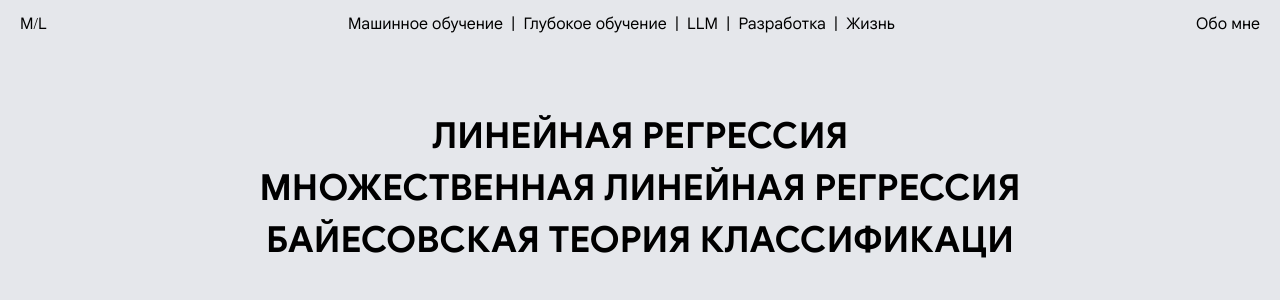
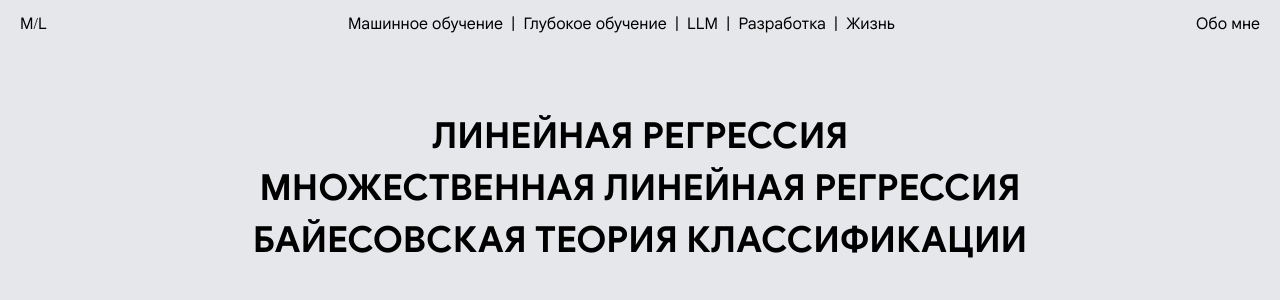
Before and after one commit to Misha-the-Creator/MishinLearningWebApp, a React (Vite) app: page /ml in a window 1280 px wide. Shown: the top 300 px of the page. Built offline with nearby package versions, Linux system fonts and the light colour scheme; a web font is replaced by a local one.

Commit message:
test artciles display

```diff
--- a/src/routes/ml/index.tsx
+++ b/src/routes/ml/index.tsx
@@ -6,7 +6,7 @@ import Line from "../../../public/images/Line.png";
 import MLine from "../../../public/images/MLine.png";
 import "katex/dist/katex.min.css";
 import katex from "katex";
-import { image } from "motion/react-client";
+import { Link } from "@tanstack/react-router";
 
 export const Route = createFileRoute("/ml/")({
   component: RouteComponent,
@@ -23,18 +23,21 @@ function RouteComponent() {
   const themesArray = [
     {
       theme: "Линейная регрессия",
+      route: "linear-regression",
       id: 1,
       image: Line,
       formula: "y = \\beta_0 + \\beta_1 x",
     },
     {
       theme: "Множественная линейная регрессия",
+      route: "multiple-linear-regression",
       id: 2,
       image: MLine,
       formula: "y = \\beta_0 + \\beta_1 x_1 + \\beta_2 x_2 + \\ldots",
     },
     {
-      theme: "Байесовская теория классификаци",
+      theme: "Байесовская теория классификации",
+      route: "bayesian-clasification-theory",
       id: 3,
       image: Bayes,
       formula: "P(A|B) = \\frac{P(B|A)\\cdot P(A)}{P(B)}",
@@ -51,7 +54,9 @@ function RouteComponent() {
           onMouseEnter={() => setIsHovered(elem)}
           onMouseLeave={() => setIsHovered(null)}
         >
-          {elem.theme}
+          <Link to={`/ml/$article`} params={{ article: elem.route }}>
+            {elem.theme}
+          </Link>
         </motion.button>
       ))}
       {isHovered && (
@@ -60,13 +65,15 @@ function RouteComponent() {
             src={isHovered.image}
             alt={isHovered.theme}
             className="absolute top-0 left-20 w-60 border"
-            initial={{ opacity: 0 }}
-            animate={{ opacity: 1 }}
+            initial={{ opacity: 0, filter: "blur(2px)" }}
+            animate={{ opacity: 1, filter: "blur(0px)" }}
+            transition={{ duration: 0.6, ease: "easeInOut" }}
           />
           <motion.div
             className="absolute top-100 right-20 text-xl"
-            initial={{ opacity: 0 }}
-            animate={{ opacity: 1 }}
+            initial={{ opacity: 0, filter: "blur(2px)" }}
+            animate={{ opacity: 1, filter: "blur(0px)" }}
+            transition={{ duration: 0.6, ease: "easeInOut" }}
             dangerouslySetInnerHTML={{
               __html: katex.renderToString(isHovered.formula, {
                 throwOnError: false,
```
